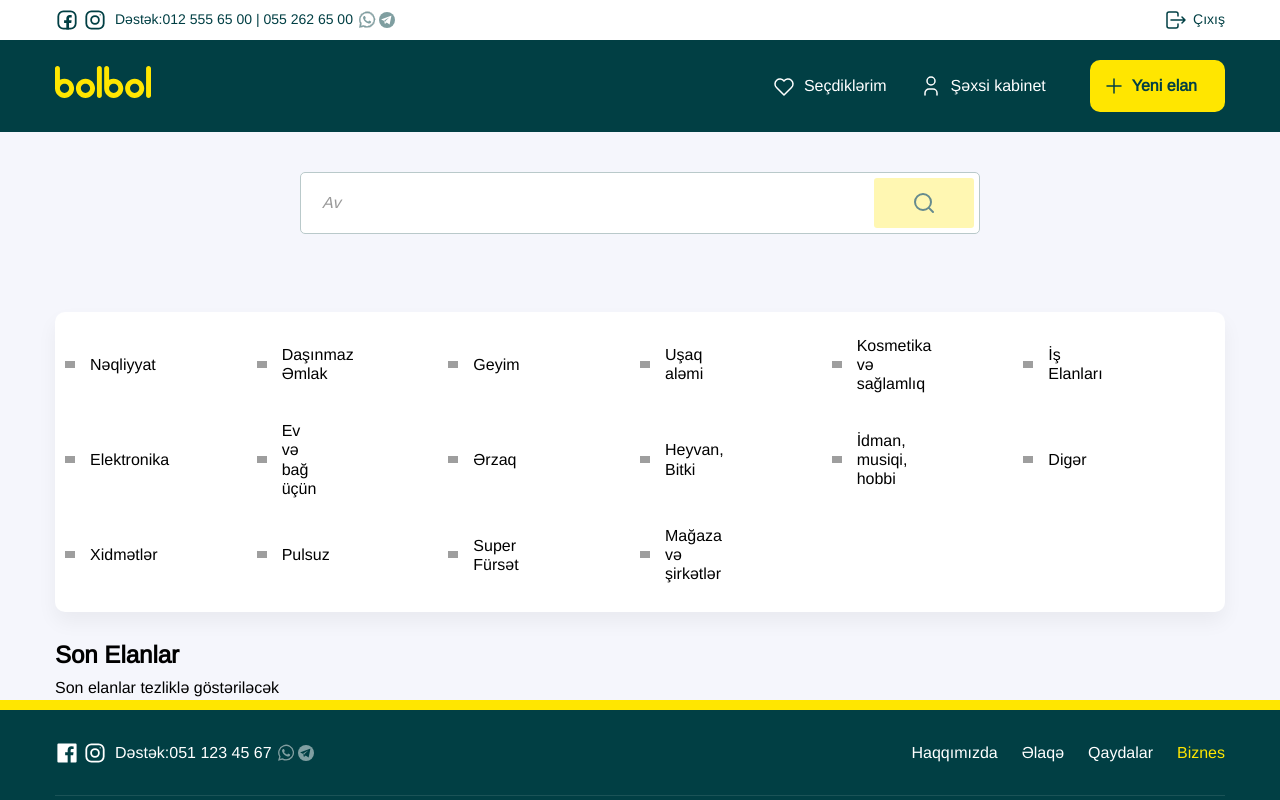
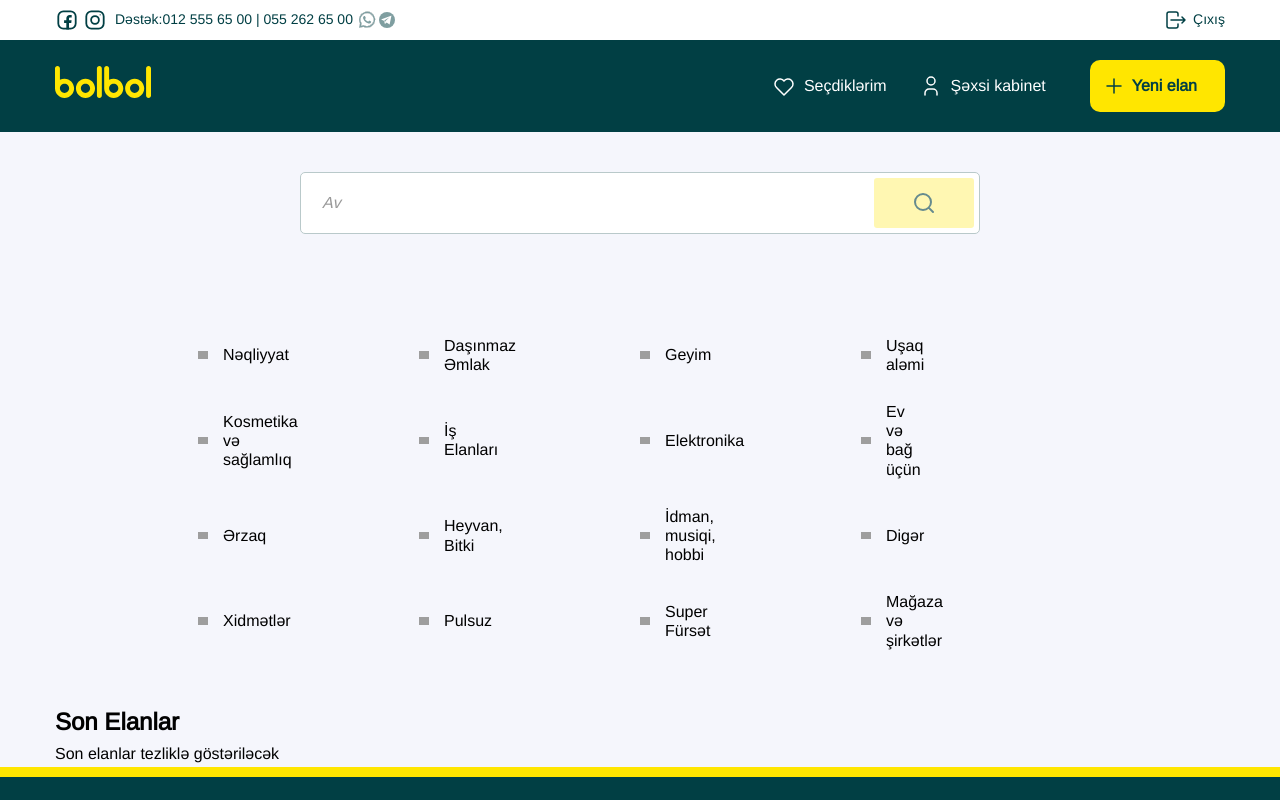
Before and after one commit to sharkwest661/blonex, a Next.js app: page / in a window 1280 px wide. Shown: the top 800 px of the page. Built offline with nearby package versions, Linux system fonts and the light colour scheme; grey boxes are pictures that could not be loaded.

Commit message:
Refactor CategoryButton and CategoryGrid components for improved mobile experience - Updated CategoryButton to always display "Bütün kateqoriyalar" and adjusted aria-label. Modified CategoryGrid to reset showAll state on desktop and refined category visibility logic for mobile.

```diff
--- a/src/components/CategoryGrid/CategoryButton/CategoryButton.tsx
+++ b/src/components/CategoryGrid/CategoryButton/CategoryButton.tsx
@@ -19,9 +19,9 @@ const CategoryButton: React.FC<CategoryButtonProps> = ({
       className={`${styles.category__btn} ${className || ""}`}
       onClick={onClick}
       aria-expanded={isExpanded}
-      aria-label={isExpanded ? "Daha az göstər" : "Bütün kateqoriyalar"}
+      aria-label="Bütün kateqoriyalar"
     >
-      {isExpanded ? "Daha az göstər" : "Bütün kateqoriyalar"}
+      Bütün kateqoriyalar
     </button>
   );
 };
--- a/src/components/CategoryGrid/CategoryGrid.module.scss
+++ b/src/components/CategoryGrid/CategoryGrid.module.scss
@@ -5,6 +5,12 @@
   @media screen and (max-width: calc(#{$breakpoint-md} - 1px)) {
     margin-top: -16px;
   }
+}
+
+// Show all state for mobile grid layout
+.show-all {
+  // Applied to category__inner when showing all categories on mobile
+  // The actual styling is handled by the &.show-all selector above
 }
 
 .category__list {
@@ -16,34 +22,23 @@
 
 .category__inner {
   display: grid;
-  grid-template-columns: repeat(6, minmax(0, 1fr));
+  grid-template-columns: repeat(4, minmax(0, 1fr));
   margin-bottom: 24px;
   padding: 10px 10px 15px;
-  background-color: $white;
-  border-radius: $border-radius;
-  box-shadow: 0px 10px 20px rgba(0, 0, 0, 0.05);
+  // Removed white background and box shadow per user request
 
-  // Tablet view - 4 columns
-  @media screen and (max-width: calc(#{$breakpoint-lg} - 1px)) and (min-width: #{$breakpoint-md}) {
-    grid-template-columns: repeat(4, minmax(0, 1fr));
+  // Tablet view - 3 columns (from original code)
+  @media screen and (max-width: calc(#{$breakpoint-lg} - 1px)) {
+    grid-template-columns: repeat(3, minmax(0, 1fr));
   }
 
-  // Mobile view - horizontal scroll with flex
+  // Mobile view - 2 column grid layout (not horizontal scroll)
   @media screen and (max-width: calc(#{$breakpoint-md} - 1px)) {
-    display: flex;
-    align-items: center;
-    padding: 10px 0;
-    background-color: transparent;
-    box-shadow: none;
-    overflow-x: auto;
-    overflow-y: hidden;
-    -ms-overflow-style: none;
-    scrollbar-width: none;
-
-    &::-webkit-scrollbar {
-      height: 0 !important;
-      display: none;
-    }
+    display: grid;
+    grid-template-columns: repeat(2, 1fr);
+    gap: 8px;
+    padding: 16px 8px;
+    margin-bottom: 16px;
   }
 }
 
@@ -51,42 +46,39 @@
   display: flex;
   align-items: center;
   padding: 14px 5px;
-  text-decoration: none;
-  color: inherit;
-  transition: 0.3s ease;
-  border-radius: 8px;
 
-  // Desktop: 6 columns
+  // Desktop: 6 columns (16.666667% each)
   flex: 0 0 16.666667%;
   max-width: 16.666667%;
 
-  // Tablet: 4 columns
+  // Tablet: 4 columns (25% each) - between 768px-991px
   @media screen and (max-width: calc(#{$breakpoint-lg} - 1px)) and (min-width: #{$breakpoint-md}) {
     flex: 0 0 25%;
     max-width: 25%;
   }
 
-  // Mobile: 2 columns in horizontal scroll
+  // Mobile: 2 items visible (50% each) in horizontal scroll, or full width in grid when showing all
   @media screen and (max-width: calc(#{$breakpoint-md} - 1px)) {
     flex: 0 0 50%;
     max-width: 50%;
     padding: 14px 0;
+
+    // When showing all categories, items should work in grid layout
+    &.show-all {
+      flex: none;
+      max-width: none;
+      width: 100%;
+      padding: 8px;
+    }
   }
 
-  &:hover,
-  &:focus {
-    color: $primary-color;
-    background-color: rgba($primary-color, 0.05);
-    transform: translateY(-2px);
+  img {
+    margin-right: 10px;
+  }
 }
 
-  &:focus {
-    outline: 2px solid $secondary-color;
-    outline-offset: 2px;
-  }
-
-  // Sub-category items (if needed for future use)
-  &--sub {
+// Sub-category items (for special cases)
+.category__item--sub {
   padding: 10px;
   transition: 0.3s;
 
@@ -94,14 +86,12 @@
     margin-right: 10px;
   }
 
-    // Active state for desktop
   @media screen and (min-width: #{$breakpoint-md}) {
     &.active {
       font-family: $font-family-bold;
     }
   }
 
-    // Active state for mobile
   @media screen and (max-width: calc(#{$breakpoint-md} - 1px)) {
     border: 1px solid $text-light;
     border-radius: 6px;
@@ -115,22 +105,12 @@
   }
 }
 
-  // Full width item (if needed)
-  &--full {
+// Full width item
+.category__item--full {
   grid-column: 1/-1;
 }
 
-  // Image styling
-  img {
-    margin-right: 10px;
-
-    @media screen and (max-width: calc(#{$breakpoint-md} - 1px)) {
-      margin-right: 8px;
-    }
-  }
-}
-
-// Category button styles (show more/less button)
+// Category button (show more) - only visible on mobile when needed
 .category__btn {
   width: 100%;
   margin-top: 8px;
@@ -174,15 +154,15 @@
     transform: translateY(0);
   }
 
-  // Hidden on desktop (768px and up)
+  // Hidden on desktop - button logic is handled by React component
   @media screen and (min-width: #{$breakpoint-md}) {
     display: none;
   }
+}
 
-  // Visible only on mobile
-  @media screen and (max-width: calc(#{$breakpoint-md} - 1px)) {
-    display: flex;
-  }
+// Utility class for hiding elements (matching original d-none behavior)
+.d-none {
+  display: none !important;
 }
 
 // Loading state
@@ -193,9 +173,6 @@
   padding: 40px 20px;
   color: $text-light;
   font-size: $font-size-base;
-  background-color: $white;
-  border-radius: $border-radius;
-  box-shadow: 0px 10px 20px rgba(0, 0, 0, 0.05);
 }
 
 // Error state
@@ -206,9 +183,6 @@
   padding: 40px 20px;
   color: #dc3545;
   font-size: $font-size-base;
-  background-color: $white;
-  border-radius: $border-radius;
-  box-shadow: 0px 10px 20px rgba(0, 0, 0, 0.05);
   text-align: center;
 }
 
@@ -220,8 +194,5 @@
   padding: 40px 20px;
   color: $text-light;
   font-size: $font-size-base;
-  background-color: $white;
-  border-radius: $border-radius;
-  box-shadow: 0px 10px 20px rgba(0, 0, 0, 0.05);
   text-align: center;
 }
--- a/src/components/CategoryGrid/CategoryGrid.tsx
+++ b/src/components/CategoryGrid/CategoryGrid.tsx
@@ -38,7 +38,12 @@ export const CategoryGrid: React.FC<CategoryGridProps> = ({
   // Handle screen size detection
   useEffect(() => {
     const checkScreenSize = () => {
-      setIsMobile(window.innerWidth < 768);
+      const mobile = window.innerWidth < 768;
+      setIsMobile(mobile);
+      // Reset showAll when switching from mobile to desktop
+      if (!mobile) {
+        setShowAll(false);
+      }
     };
 
     // Initial check
@@ -50,13 +55,6 @@ export const CategoryGrid: React.FC<CategoryGridProps> = ({
     // Cleanup
     return () => window.removeEventListener("resize", checkScreenSize);
   }, []);
-
-  // Reset showAll when screen size changes
-  useEffect(() => {
-    if (!isMobile) {
-      setShowAll(false); // Reset on desktop
-    }
-  }, [isMobile]);
 
   // Handle loading state
   if (isLoading) {
@@ -96,46 +94,55 @@ export const CategoryGrid: React.FC<CategoryGridProps> = ({
     (a, b) => (a.order || 0) - (b.order || 0)
   );
 
-  // Determine which categories to show based on original logic
-  const getVisibleCategories = () => {
-    if (!isMobile) {
-      // Desktop: Always show all categories
-      return sortedCategories;
-    } else {
-      // Mobile: Show first 4, or all if showAll is true
-      if (showAll || sortedCategories.length <= 4) {
-        return sortedCategories;
-      } else {
-        return sortedCategories.slice(0, 4);
-      }
-    }
+  // Handle button click - force re-render by updating state
+  const handleToggleShow = () => {
+    console.log("Button clicked, showAll before:", showAll);
+    console.log("isMobile:", isMobile);
+    setShowAll(true);
+    console.log("Setting showAll to true");
   };
 
-  const visibleCategories = getVisibleCategories();
-
-  // Show button only on mobile when there are more than 4 items and not showing all
+  // Determine button visibility
   const shouldShowButton =
     isMobile && showAllButton && sortedCategories.length > 4 && !showAll;
 
-  const handleToggleShow = () => {
-    setShowAll(true); // Only allow expanding, not collapsing (matches original)
-  };
+  console.log("Render state:", {
+    isMobile,
+    showAll,
+    categoriesCount: sortedCategories.length,
+    shouldShowButton,
+    innerClassName: `${styles.category__inner} ${
+      isMobile && showAll ? styles["show-all"] : ""
+    }`,
+  });
 
   return (
     <section className={`${styles.category} ${className || ""}`}>
       <div className={styles.category__list}>
-        <div className={styles.category__inner}>
-          {visibleCategories.map((category) => (
-            <CategoryItem
-              key={category.id}
-              category={category}
-              className={styles.category__item}
-            />
-          ))}
+        <div
+          className={`${styles.category__inner} ${
+            isMobile && showAll ? styles["show-all"] : ""
+          }`}
+        >
+          {sortedCategories.map((category, index) => {
+            // Show/hide logic: on mobile, hide items after index 3 unless showAll is true
+            const shouldHide = isMobile && !showAll && index >= 4;
+            const itemClassName = `${styles.category__item} ${
+              isMobile && showAll ? styles["category__item--show-all"] : ""
+            } ${shouldHide ? styles["d-none"] : ""}`;
+
+            return (
+              <CategoryItem
+                key={category.id}
+                category={category}
+                className={itemClassName}
+              />
+            );
+          })}
         </div>
       </div>
 
-      {/* Show button only on mobile when there are more than 4 categories */}
+      {/* Show button only on mobile when there are more than 4 categories and not showing all */}
       {shouldShowButton && (
         <CategoryButton
           onClick={handleToggleShow}
```
Lines whose indentation alone changed are shown as unchanged.
